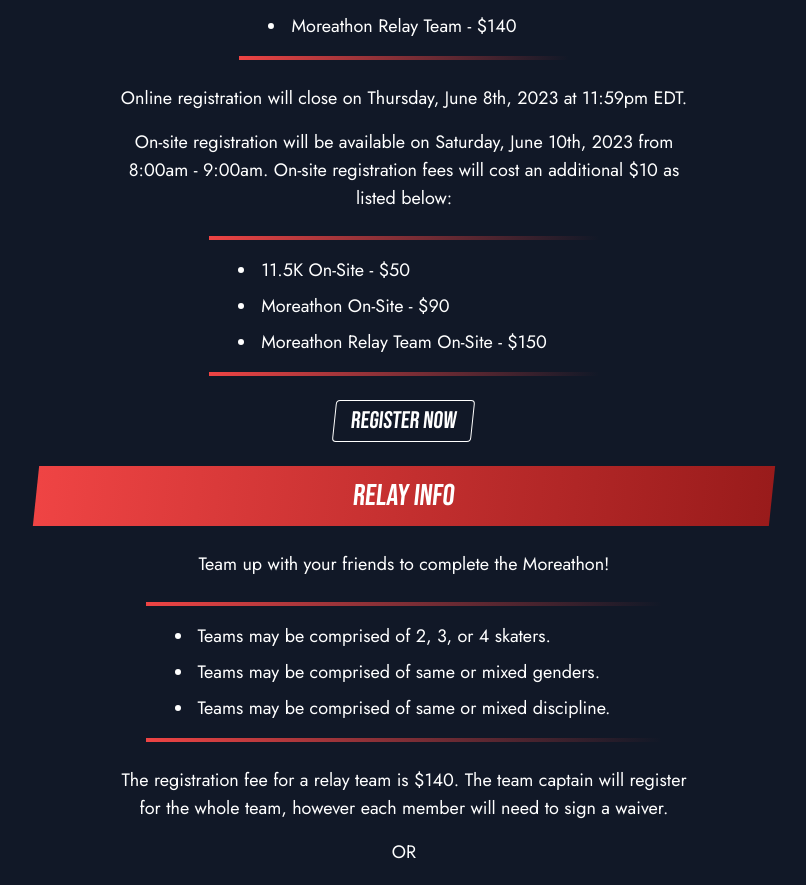
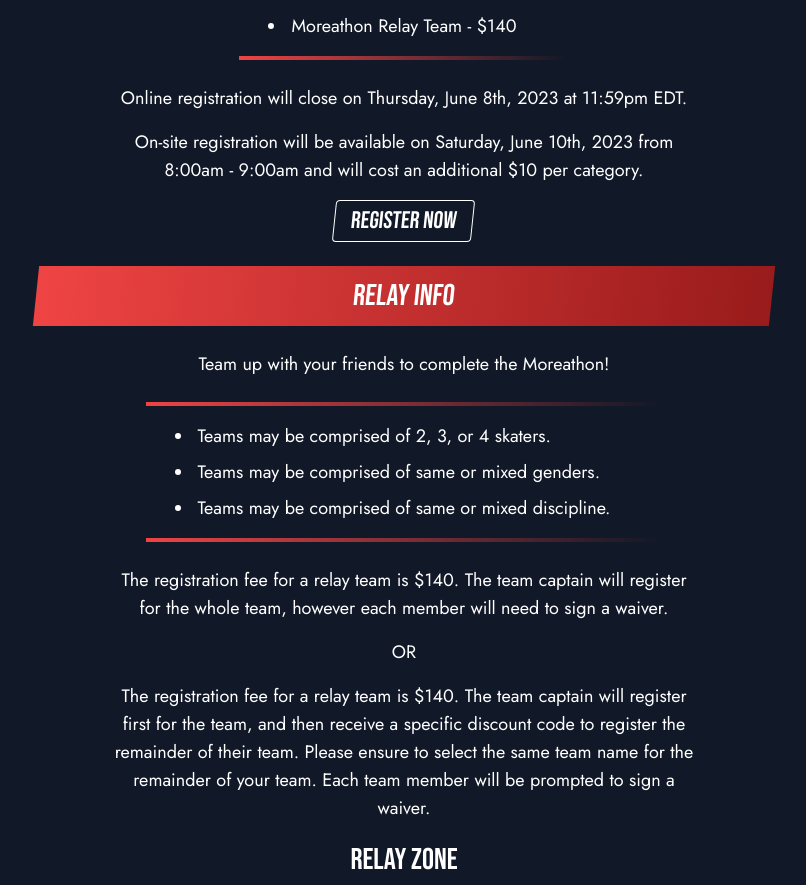
Before and after one commit to Abdeboskey/Reaper-Road-Race, a React (Vite) app: page /race-info in a window 1280 px wide. Shown: the part 1448-2333 px from the top of the page, without its empty margins (236-1042 px from the left). Built offline with nearby package versions, Linux system fonts and the light colour scheme; a web font is replaced by a local one.

Commit message:
Remove list of on-site reg fees

```diff
--- a/src/pages/RaceInfo.jsx
+++ b/src/pages/RaceInfo.jsx
@@ -69,16 +69,9 @@ const RaceInfo = () => {
       </P>
       <P>
         On-site registration will be available on Saturday, June 10th, 2023
-        from 8:00am - 9:00am. On-site registration fees will cost an additional
-        $10 as listed below:
+        from 8:00am - 9:00am and will cost an additional
+        $10 per category.
       </P>
-      <List>
-        {[
-          "11.5K On-Site - $50",
-          "Moreathon On-Site - $90",
-          "Moreathon Relay Team On-Site - $150",
-        ]}
-      </List>
       <CtaButton />
       <H2>Relay Info</H2>
       <P>Team up with your friends to complete the Moreathon!</P>
```
